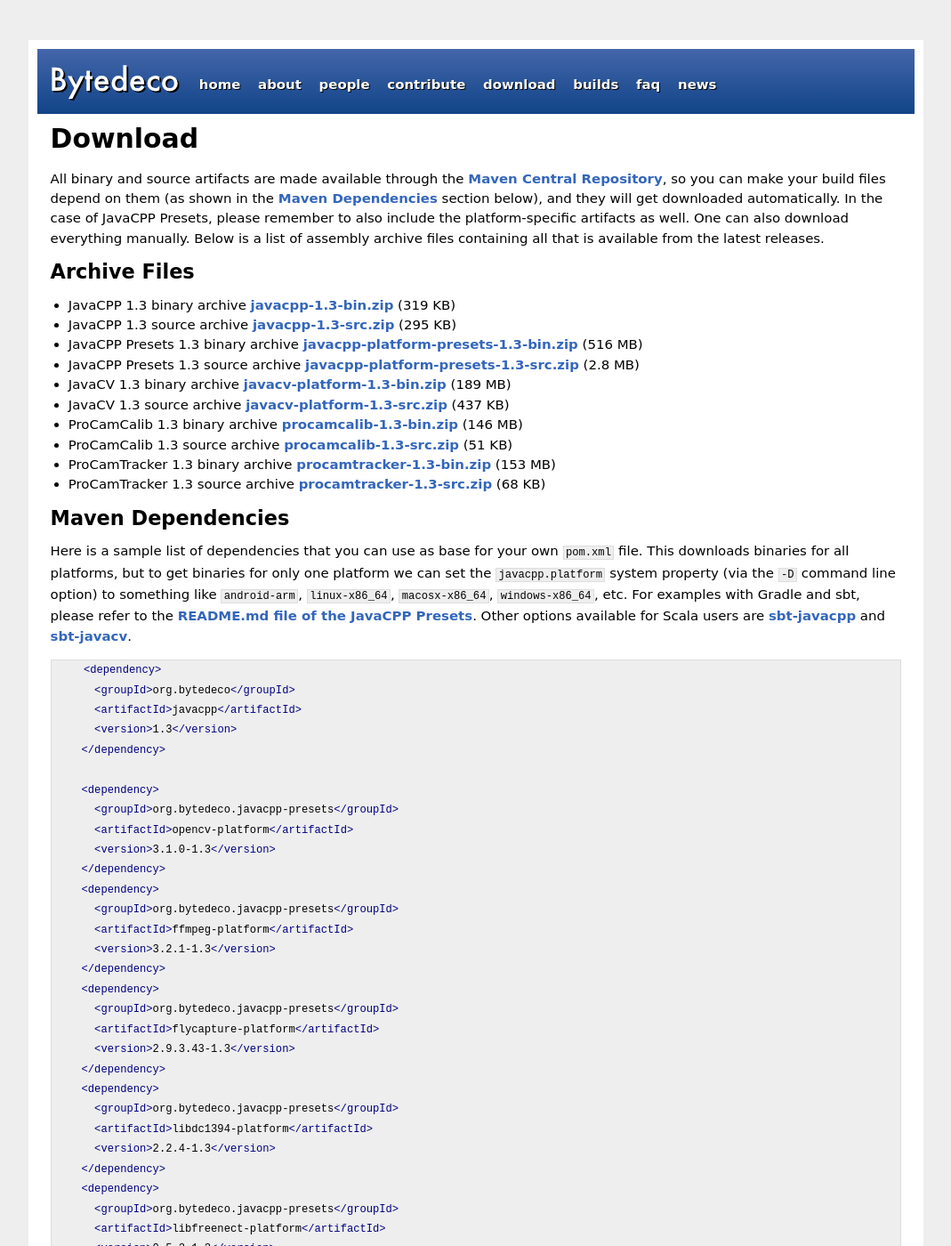
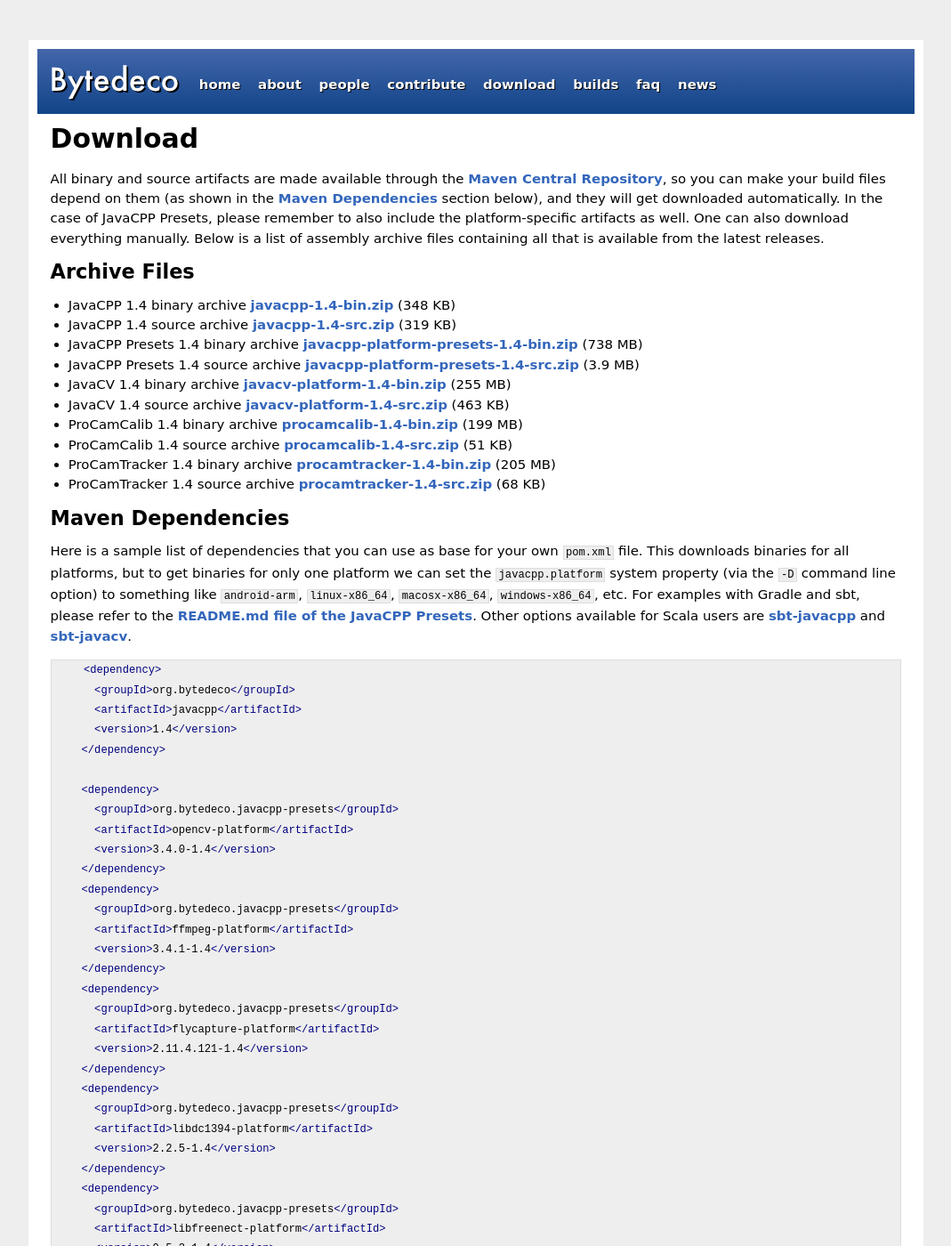
Before and after one commit to bytedeco/bytedeco.github.io, a Jekyll site: the page built from download/index.md, in a window 1280 px wide and 1400 px high. Shown: the whole window at 89% size, without its empty margins (105-1174 px from the left). Built offline with Jekyll 4.4.1, drawn with Linux system fonts in a browser that asks for light colours; some of the changed text lies outside the part shown.

Commit message:
Update information and add post for version 1.4

````diff
--- a/download/index.md
+++ b/download/index.md
@@ -11,16 +11,16 @@ All binary and source artifacts are made available through the <a href="http://s
 Archive Files
 -------------
 
- * JavaCPP 1.3 binary archive  [javacpp-1.3-bin.zip](http://search.maven.org/remotecontent?filepath=org/bytedeco/javacpp/1.3/javacpp-1.3-bin.zip) (319 KB)
- * JavaCPP 1.3 source archive  [javacpp-1.3-src.zip](http://search.maven.org/remotecontent?filepath=org/bytedeco/javacpp/1.3/javacpp-1.3-src.zip) (295 KB)
- * JavaCPP Presets 1.3 binary archive  [javacpp-platform-presets-1.3-bin.zip](http://search.maven.org/remotecontent?filepath=org/bytedeco/javacpp-presets-platform/1.3/javacpp-presets-platform-1.3-bin.zip) (516 MB)
- * JavaCPP Presets 1.3 source archive  [javacpp-platform-presets-1.3-src.zip](http://search.maven.org/remotecontent?filepath=org/bytedeco/javacpp-presets-platform/1.3/javacpp-presets-platform-1.3-src.zip) (2.8 MB)
- * JavaCV 1.3 binary archive  [javacv-platform-1.3-bin.zip](http://search.maven.org/remotecontent?filepath=org/bytedeco/javacv-platform/1.3/javacv-platform-1.3-bin.zip) (189 MB)
- * JavaCV 1.3 source archive  [javacv-platform-1.3-src.zip](http://search.maven.org/remotecontent?filepath=org/bytedeco/javacv-platform/1.3/javacv-platform-1.3-src.zip) (437 KB)
- * ProCamCalib 1.3 binary archive  [procamcalib-1.3-bin.zip](http://search.maven.org/remotecontent?filepath=org/bytedeco/procamcalib/1.3/procamcalib-1.3-bin.zip) (146 MB)
- * ProCamCalib 1.3 source archive  [procamcalib-1.3-src.zip](http://search.maven.org/remotecontent?filepath=org/bytedeco/procamcalib/1.3/procamcalib-1.3-src.zip) (51 KB)
- * ProCamTracker 1.3 binary archive  [procamtracker-1.3-bin.zip](http://search.maven.org/remotecontent?filepath=org/bytedeco/procamtracker/1.3/procamtracker-1.3-bin.zip) (153 MB)
- * ProCamTracker 1.3 source archive  [procamtracker-1.3-src.zip](http://search.maven.org/remotecontent?filepath=org/bytedeco/procamtracker/1.3/procamtracker-1.3-src.zip) (68 KB)
+ * JavaCPP 1.4 binary archive  [javacpp-1.4-bin.zip](http://search.maven.org/remotecontent?filepath=org/bytedeco/javacpp/1.4/javacpp-1.4-bin.zip) (348 KB)
+ * JavaCPP 1.4 source archive  [javacpp-1.4-src.zip](http://search.maven.org/remotecontent?filepath=org/bytedeco/javacpp/1.4/javacpp-1.4-src.zip) (319 KB)
+ * JavaCPP Presets 1.4 binary archive  [javacpp-platform-presets-1.4-bin.zip](http://search.maven.org/remotecontent?filepath=org/bytedeco/javacpp-presets-platform/1.4/javacpp-presets-platform-1.4-bin.zip) (738 MB)
+ * JavaCPP Presets 1.4 source archive  [javacpp-platform-presets-1.4-src.zip](http://search.maven.org/remotecontent?filepath=org/bytedeco/javacpp-presets-platform/1.4/javacpp-presets-platform-1.4-src.zip) (3.9 MB)
+ * JavaCV 1.4 binary archive  [javacv-platform-1.4-bin.zip](http://search.maven.org/remotecontent?filepath=org/bytedeco/javacv-platform/1.4/javacv-platform-1.4-bin.zip) (255 MB)
+ * JavaCV 1.4 source archive  [javacv-platform-1.4-src.zip](http://search.maven.org/remotecontent?filepath=org/bytedeco/javacv-platform/1.4/javacv-platform-1.4-src.zip) (463 KB)
+ * ProCamCalib 1.4 binary archive  [procamcalib-1.4-bin.zip](http://search.maven.org/remotecontent?filepath=org/bytedeco/procamcalib/1.4/procamcalib-1.4-bin.zip) (199 MB)
+ * ProCamCalib 1.4 source archive  [procamcalib-1.4-src.zip](http://search.maven.org/remotecontent?filepath=org/bytedeco/procamcalib/1.4/procamcalib-1.4-src.zip) (51 KB)
+ * ProCamTracker 1.4 binary archive  [procamtracker-1.4-bin.zip](http://search.maven.org/remotecontent?filepath=org/bytedeco/procamtracker/1.4/procamtracker-1.4-bin.zip) (205 MB)
+ * ProCamTracker 1.4 source archive  [procamtracker-1.4-src.zip](http://search.maven.org/remotecontent?filepath=org/bytedeco/procamtracker/1.4/procamtracker-1.4-src.zip) (68 KB)
 
 
 Maven Dependencies
@@ -32,118 +32,198 @@ Here is a sample list of dependencies that you can use as base for your own `pom
     <dependency>
       <groupId>org.bytedeco</groupId>
       <artifactId>javacpp</artifactId>
-      <version>1.3</version>
+      <version>1.4</version>
     </dependency>
 
     <dependency>
       <groupId>org.bytedeco.javacpp-presets</groupId>
       <artifactId>opencv-platform</artifactId>
-      <version>3.1.0-1.3</version>
+      <version>3.4.0-1.4</version>
     </dependency>
     <dependency>
       <groupId>org.bytedeco.javacpp-presets</groupId>
       <artifactId>ffmpeg-platform</artifactId>
-      <version>3.2.1-1.3</version>
+      <version>3.4.1-1.4</version>
     </dependency>
     <dependency>
       <groupId>org.bytedeco.javacpp-presets</groupId>
       <artifactId>flycapture-platform</artifactId>
-      <version>2.9.3.43-1.3</version>
+      <version>2.11.4.121-1.4</version>
     </dependency>
     <dependency>
       <groupId>org.bytedeco.javacpp-presets</groupId>
       <artifactId>libdc1394-platform</artifactId>
-      <version>2.2.4-1.3</version>
+      <version>2.2.5-1.4</version>
     </dependency>
     <dependency>
       <groupId>org.bytedeco.javacpp-presets</groupId>
       <artifactId>libfreenect-platform</artifactId>
-      <version>0.5.3-1.3</version>
+      <version>0.5.3-1.4</version>
+    </dependency>
+    <dependency>
+      <groupId>org.bytedeco.javacpp-presets</groupId>
+      <artifactId>libfreenect2-platform</artifactId>
+      <version>0.2.0-1.4</version>
     </dependency>
     <dependency>
       <groupId>org.bytedeco.javacpp-presets</groupId>
       <artifactId>librealsense-platform</artifactId>
-      <version>1.9.6-1.3</version>
+      <version>1.12.1-1.4</version>
     </dependency>
     <dependency>
       <groupId>org.bytedeco.javacpp-presets</groupId>
       <artifactId>videoinput-platform</artifactId>
-      <version>0.200-1.3</version>
+      <version>0.200-1.4</version>
     </dependency>
     <dependency>
       <groupId>org.bytedeco.javacpp-presets</groupId>
       <artifactId>artoolkitplus-platform</artifactId>
-      <version>2.3.1-1.3</version>
+      <version>2.3.1-1.4</version>
     </dependency>
     <dependency>
       <groupId>org.bytedeco.javacpp-presets</groupId>
       <artifactId>chilitags-platform</artifactId>
-      <version>master-1.3</version>
+      <version>master-1.4</version>
     </dependency>
     <dependency>
       <groupId>org.bytedeco.javacpp-presets</groupId>
       <artifactId>flandmark-platform</artifactId>
-      <version>1.07-1.3</version>
+      <version>1.07-1.4</version>
     </dependency>
     <dependency>
       <groupId>org.bytedeco.javacpp-presets</groupId>
       <artifactId>hdf5-platform</artifactId>
-      <version>1.10.0-patch1-1.3</version>
+      <version>1.10.1-1.4</version>
+    </dependency>
+    <dependency>
+      <groupId>org.bytedeco.javacpp-presets</groupId>
+      <artifactId>mkl-platform</artifactId>
+      <version>2018.1-1.4</version>
     </dependency>
     <dependency>
       <groupId>org.bytedeco.javacpp-presets</groupId>
       <artifactId>openblas-platform</artifactId>
-      <version>0.2.19-1.3</version>
+      <version>0.2.20-1.4</version>
     </dependency>
     <dependency>
       <groupId>org.bytedeco.javacpp-presets</groupId>
       <artifactId>fftw-platform</artifactId>
-      <version>3.3.5-1.3</version>
+      <version>3.3.7-1.4</version>
     </dependency>
     <dependency>
       <groupId>org.bytedeco.javacpp-presets</groupId>
       <artifactId>gsl-platform</artifactId>
-      <version>2.2.1-1.3</version>
+      <version>2.4-1.4</version>
     </dependency>
     <dependency>
       <groupId>org.bytedeco.javacpp-presets</groupId>
       <artifactId>llvm-platform</artifactId>
-      <version>3.9.0-1.3</version>
+      <version>5.0.1-1.4</version>
+    </dependency>
+    <dependency>
+      <groupId>org.bytedeco.javacpp-presets</groupId>
+      <artifactId>libpostal-platform</artifactId>
+      <version>1.1-alpha-1.4</version>
     </dependency>
     <dependency>
       <groupId>org.bytedeco.javacpp-presets</groupId>
       <artifactId>leptonica-platform</artifactId>
-      <version>1.73-1.3</version>
+      <version>1.74.4-1.4</version>
     </dependency>
     <dependency>
       <groupId>org.bytedeco.javacpp-presets</groupId>
       <artifactId>tesseract-platform</artifactId>
-      <version>3.04.01-1.3</version>
+      <version>3.05.01-1.4</version>
     </dependency>
     <dependency>
       <groupId>org.bytedeco.javacpp-presets</groupId>
       <artifactId>caffe-platform</artifactId>
-      <version>master-1.3</version>
+      <version>1.0-1.4</version>
     </dependency>
     <dependency>
       <groupId>org.bytedeco.javacpp-presets</groupId>
       <artifactId>cuda-platform</artifactId>
-      <version>8.0-1.3</version>
+      <version>9.1-7.0-1.4</version>
     </dependency>
     <dependency>
       <groupId>org.bytedeco.javacpp-presets</groupId>
       <artifactId>mxnet-platform</artifactId>
-      <version>master-1.3</version>
+      <version>1.0.0-1.4</version>
     </dependency>
     <dependency>
       <groupId>org.bytedeco.javacpp-presets</groupId>
       <artifactId>tensorflow-platform</artifactId>
-      <version>0.11.0-1.3</version>
+      <version>1.5.0-rc1-1.4</version>
+    </dependency>
+    <dependency>
+      <groupId>org.bytedeco.javacpp-presets</groupId>
+      <artifactId>ale-platform</artifactId>
+      <version>0.6.0-1.4</version>
+    </dependency>
+    <dependency>
+      <groupId>org.bytedeco.javacpp-presets</groupId>
+      <artifactId>liquidfun-platform</artifactId>
+      <version>20170717-43d53e0-1.4</version>
+    </dependency>
+    <dependency>
+      <groupId>org.bytedeco.javacpp-presets</groupId>
+      <artifactId>skia-platform</artifactId>
+      <version>20170511-53d6729-1.4</version>
+    </dependency>
+    <dependency>
+      <groupId>org.bytedeco.javacpp-presets</groupId>
+      <artifactId>systems-platform</artifactId>
+      <version>1.4</version>
+    </dependency>
+
+    <dependency>
+      <groupId>org.bytedeco.javacpp-presets</groupId>
+      <artifactId>opencv</artifactId>
+      <version>3.4.0-1.4</version>
+      <classifier>linux-x86_64-gpu</classifier>
+    </dependency>
+    <dependency>
+      <groupId>org.bytedeco.javacpp-presets</groupId>
+      <artifactId>opencv</artifactId>
+      <version>3.4.0-1.4</version>
+      <classifier>macosx-x86_64-gpu</classifier>
+    </dependency>
+    <dependency>
+      <groupId>org.bytedeco.javacpp-presets</groupId>
+      <artifactId>opencv</artifactId>
+      <version>3.4.0-1.4</version>
+      <classifier>windows-x86_64-gpu</classifier>
+    </dependency>
+
+    <dependency>
+      <groupId>org.bytedeco.javacpp-presets</groupId>
+      <artifactId>caffe</artifactId>
+      <version>1.0-1.4</version>
+      <classifier>linux-x86_64-gpu</classifier>
+    </dependency>
+    <dependency>
+      <groupId>org.bytedeco.javacpp-presets</groupId>
+      <artifactId>caffe</artifactId>
+      <version>1.0-1.4</version>
+      <classifier>macosx-x86_64-gpu</classifier>
+    </dependency>
+
+    <dependency>
+      <groupId>org.bytedeco.javacpp-presets</groupId>
+      <artifactId>tensorflow</artifactId>
+      <version>1.5.0-rc1-1.4</version>
+      <classifier>linux-x86_64-gpu</classifier>
+    </dependency>
+    <dependency>
+      <groupId>org.bytedeco.javacpp-presets</groupId>
+      <artifactId>tensorflow</artifactId>
+      <version>1.5.0-rc1-1.4</version>
+      <classifier>macosx-x86_64-gpu</classifier>
     </dependency>
 
     <dependency>
       <groupId>org.bytedeco</groupId>
       <artifactId>javacv-platform</artifactId>
-      <version>1.3</version>
+      <version>1.4</version>
     </dependency>
 ```
````
Also changed, not shown: _data/comments-2018-01-17-java-for-systems.yml (added, +7 -0 lines), _posts/2018-01-17-java-for-systems.md (added, +29 -0 lines), builds/index.md (+10 -6 lines), faq/index.md (+3 -3 lines), index.html (+7 -1 lines).
